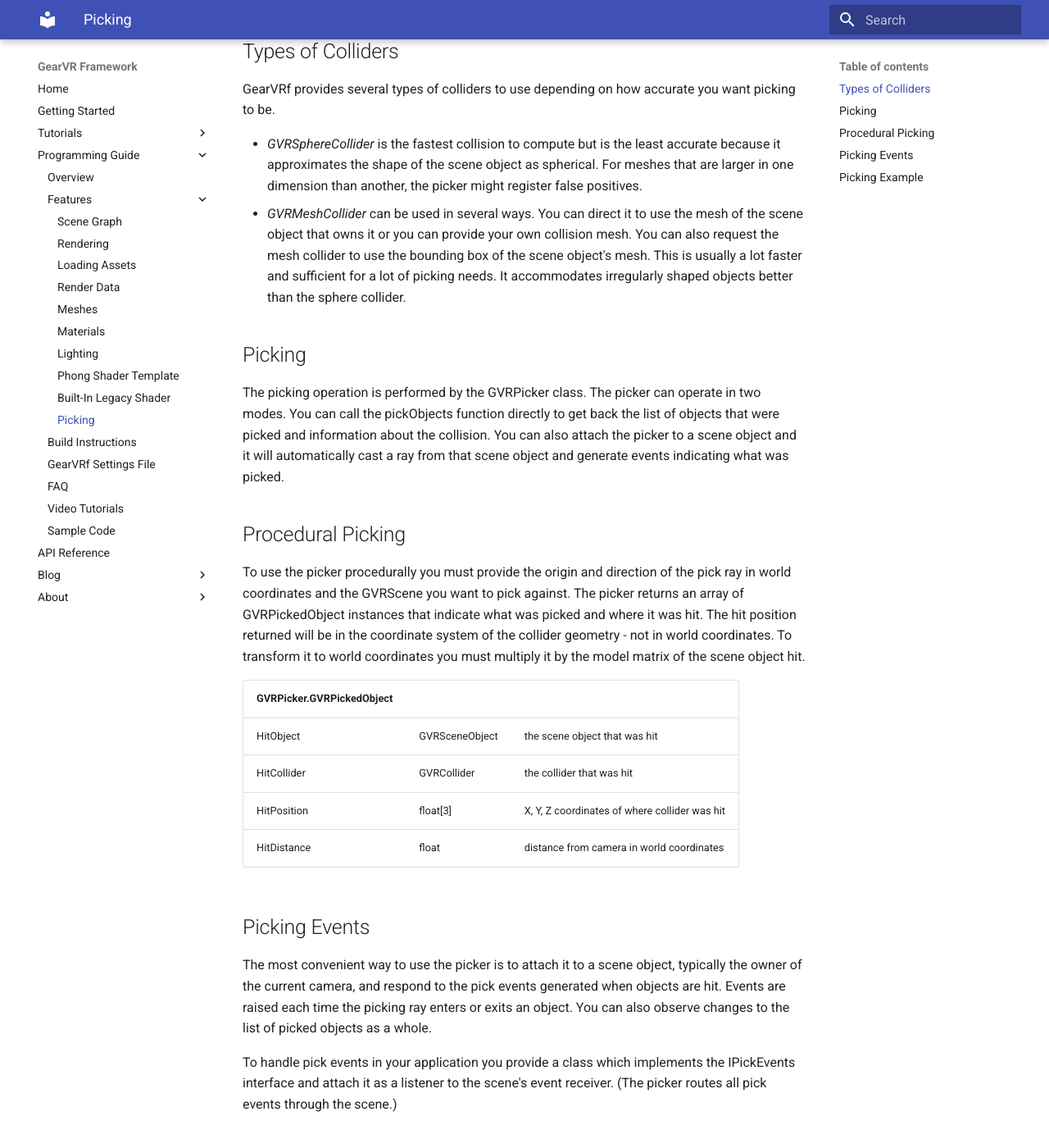
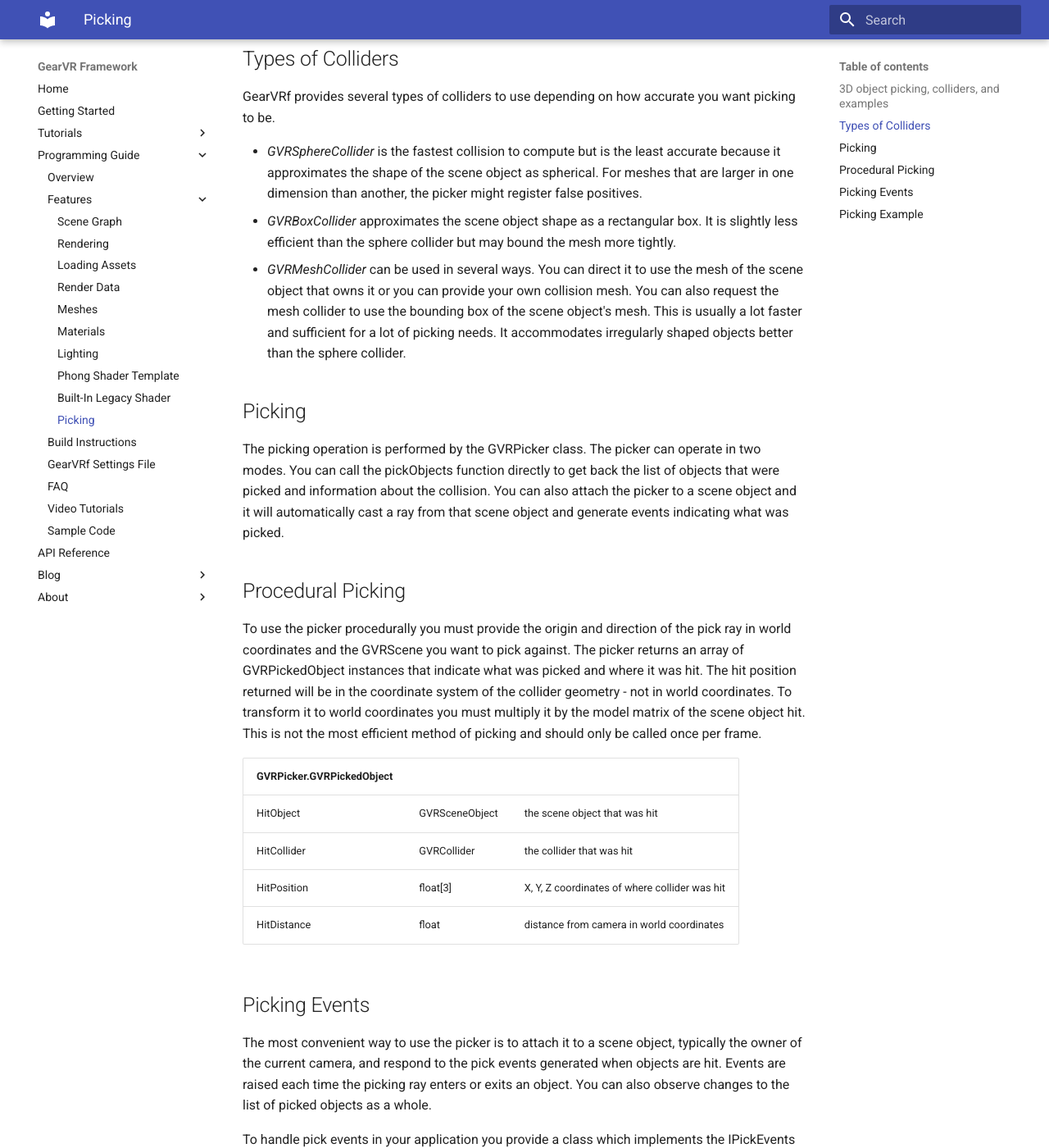
Before and after one commit to nitosan/GearVRf-docs, an MkDocs documentation site: the page built from docs/programming_guide/features/picking.md, in a window 1280 px wide and 1400 px high, scrolled down 875 px. Shown: the whole window at 82% size. Built offline with MkDocs 1.6.1 and Material for MkDocs 9.7.7, drawn with Linux system fonts in a browser that asks for light colours; old or Windows-style settings are respelled for this version of MkDocs.

Commit message:
added box collider

```diff
--- a/docs/programming_guide/features/picking.md
+++ b/docs/programming_guide/features/picking.md
@@ -1,4 +1,4 @@
-3D object picking, colliders, and examples
+## 3D object picking, colliders, and examples
 
 For a scene object to be pickable, it must have a collider component attached. The collider typically references collision geometry that is simpler than the scene object's mesh. For example, the collider might be a sphere or an axially aligned bounding box.
 
@@ -7,20 +7,21 @@ To pick a 3D object GearVRf casts a ray from the camera viewpoint in the directi
 ![](/images/gvrf_picking.png)
 
 
-##Types of Colliders
+## Types of Colliders
 
 GearVRf provides several types of colliders to use depending on how accurate you want picking to be.
 
 * _GVRSphereCollider_ is the fastest collision to compute but is the least accurate because it approximates the shape of the scene object as spherical. For meshes that are larger in one dimension than another, the picker might register false positives.
+* _GVRBoxCollider_ approximates the scene object shape as a rectangular box. It is slightly less efficient than the sphere collider but may bound the mesh more tightly.
 * _GVRMeshCollider_ can be used in several ways. You can direct it to use the mesh of the scene object that owns it or you can provide your own collision mesh. You can also request the mesh collider to use the bounding box of the scene object's mesh. This is usually a lot faster and sufficient for a lot of picking needs. It accommodates irregularly shaped objects better than the sphere collider.
 
-##Picking
+## Picking
 
 The picking operation is performed by the GVRPicker class. The picker can operate in two modes. You can call the pickObjects function directly to get back the list of objects that were picked and information about the collision. You can also attach the picker to a scene object and it will automatically cast a ray from that scene object and generate events indicating what was picked.
 
-##Procedural Picking
+## Procedural Picking
 
-To use the picker procedurally you must provide the origin and direction of the pick ray in world coordinates and the GVRScene you want to pick against. The picker returns an array of GVRPickedObject instances that indicate what was picked and where it was hit. The hit position returned will be in the coordinate system of the collider geometry - not in world coordinates. To transform it to world coordinates you must multiply it by the model matrix of the scene object hit.
+To use the picker procedurally you must provide the origin and direction of the pick ray in world coordinates and the GVRScene you want to pick against. The picker returns an array of GVRPickedObject instances that indicate what was picked and where it was hit. The hit position returned will be in the coordinate system of the collider geometry - not in world coordinates. To transform it to world coordinates you must multiply it by the model matrix of the scene object hit. This is not the most efficient method of picking and should only be called once per frame.
 
 |GVRPicker.GVRPickedObject|||
 |-|-|-|
@@ -29,13 +30,13 @@ To use the picker procedurally you must provide the origin and direction of the
 |HitPosition |	float[3] |	X, Y, Z coordinates of where collider was hit|
 |HitDistance |	float |	distance from camera in world coordinates|
 
-##Picking Events
+## Picking Events
 
 The most convenient way to use the picker is to attach it to a scene object, typically the owner of the current camera, and respond to the pick events generated when objects are hit. Events are raised each time the picking ray enters or exits an object. You can also observe changes to the list of picked objects as a whole.
 
 To handle pick events in your application you provide a class which implements the IPickEvents interface and attach it as a listener to the scene's event receiver. (The picker routes all pick events through the scene.)
 
-##Picking Example
+## Picking Example
 
 This example shows how to use picking events to do selection highlighting. When the pick ray enters an object, its material color is changed to red. When the pick ray exists, the color is changed back to white again.
 
```
